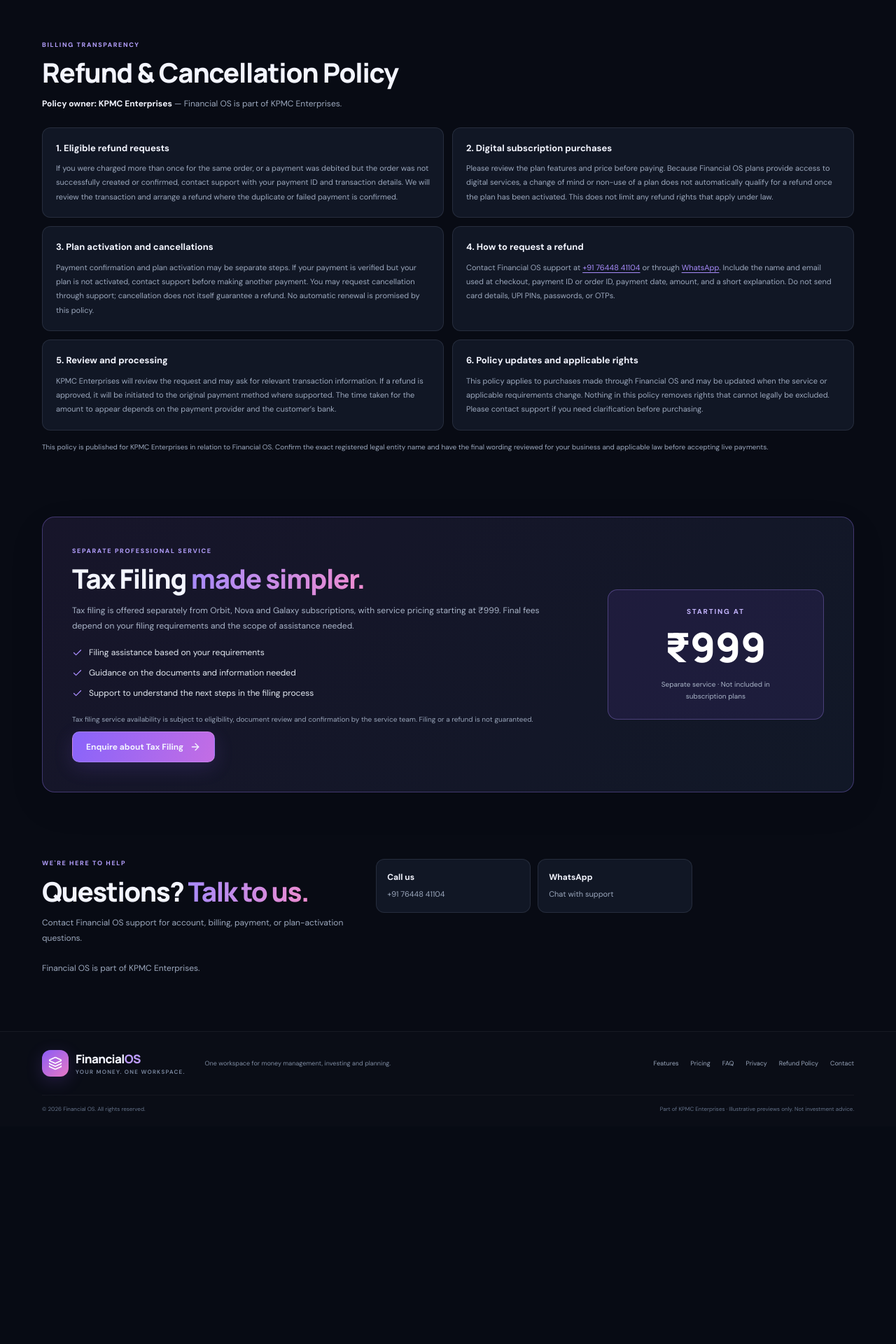
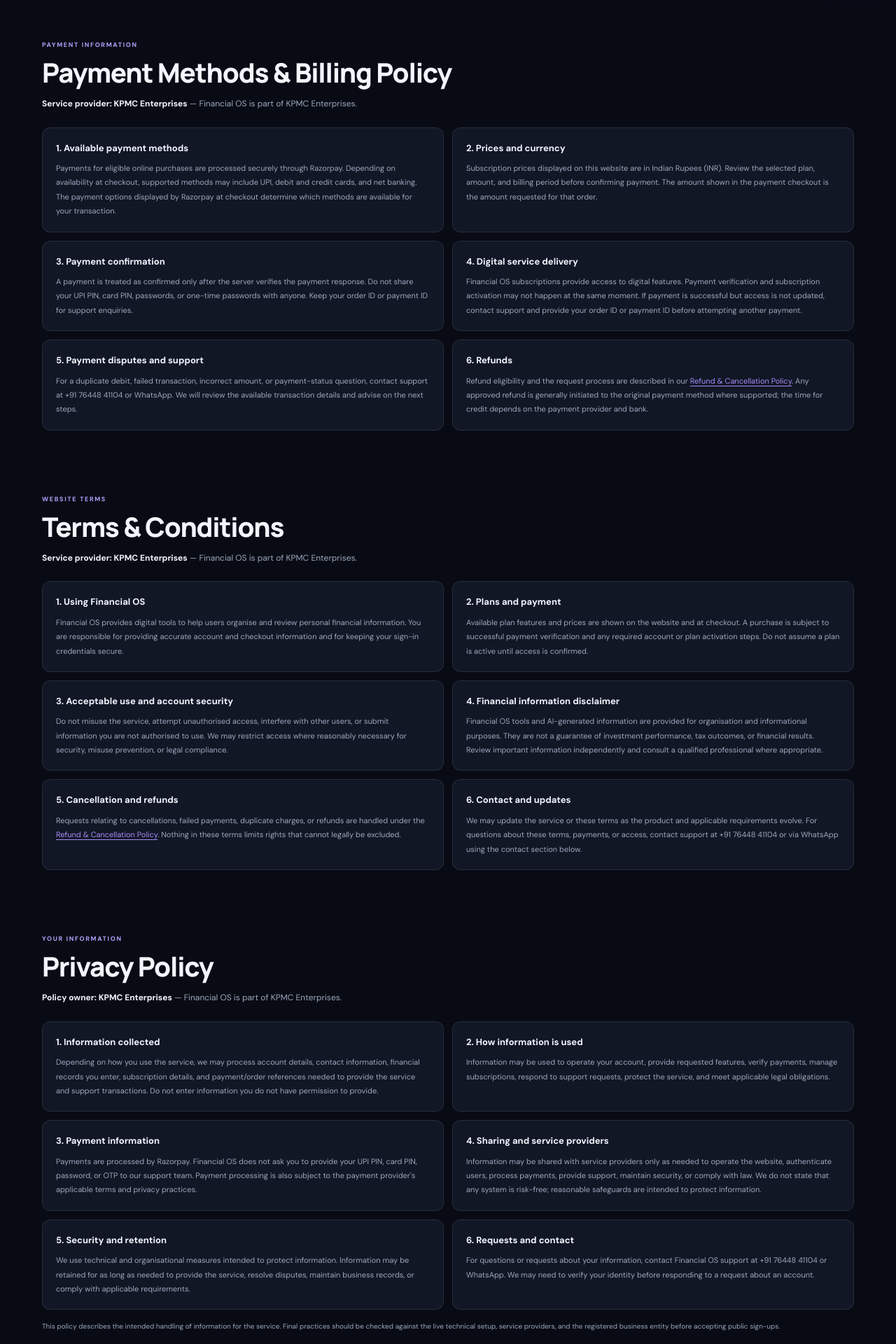
Before and after one commit to siinghniibandhan-wq/ai-finance-trading-os, a React (Vite) app in the folder frontend/: page / in a window 1280 px wide. Shown: the part 5260-7180 px from the top of the page at 70% size. Before the commit the page ends 6869 px from the top, so only its background shows below. Built offline with nearby package versions, Linux system fonts and the light colour scheme; no server answers.

Commit message:
Add Razorpay payment and website policy sections

```diff
--- a/frontend/src/LandingPage.jsx
+++ b/frontend/src/LandingPage.jsx
@@ -155,6 +155,49 @@ export default function LandingPage() {
       <section className="fos-faq-section fos-container" id="faq"><div className="fos-section-head"><div><div className="fos-eyebrow">GOOD QUESTIONS</div><h2>Know before<br/><span>you get started.</span></h2></div><p>Some capabilities and subscription rules are still being built. We aim to make the details clear before you purchase.</p></div><div className="fos-faq-list">{faqs.map(([q,a],i)=><article className={`fos-faq-item ${faqOpen===i?"open":""}`} key={q}><button onClick={()=>setFaqOpen(faqOpen===i?-1:i)}><span>{q}</span><ChevronDown size={19}/></button>{faqOpen===i&&<p>{a}</p>}</article>)}</div></section>
 
       <section className="fos-final-cta fos-container"><div className="fos-final-glow"/><div className="fos-eyebrow">YOUR NEXT STEP STARTS HERE</div><h2>Make room for a clearer<br/><span>financial future.</span></h2><p>Bring your money, investments and plans into one connected workspace.</p><button className="fos-cta" onClick={goApp}>Create your account <ArrowRight size={18}/></button><small>Secure checkout is available for monthly plans. Plan activation may require support confirmation.</small></section>
+      <section className="fos-refund-section fos-container" id="payment-policy">
+        <div className="fos-eyebrow">PAYMENT INFORMATION</div>
+        <h2>Payment Methods &amp; Billing Policy</h2>
+        <p className="fos-refund-owner"><strong>Service provider: KPMC Enterprises</strong> — Financial OS is part of KPMC Enterprises.</p>
+        <div className="fos-refund-grid">
+          <article><h3>1. Available payment methods</h3><p>Payments for eligible online purchases are processed securely through Razorpay. Depending on availability at checkout, supported methods may include UPI, debit and credit cards, and net banking. The payment options displayed by Razorpay at checkout determine which methods are available for your transaction.</p></article>
+          <article><h3>2. Prices and currency</h3><p>Subscription prices displayed on this website are in Indian Rupees (INR). Review the selected plan, amount, and billing period before confirming payment. The amount shown in the payment checkout is the amount requested for that order.</p></article>
+          <article><h3>3. Payment confirmation</h3><p>A payment is treated as confirmed only after the server verifies the payment response. Do not share your UPI PIN, card PIN, passwords, or one-time passwords with anyone. Keep your order ID or payment ID for support enquiries.</p></article>
+          <article><h3>4. Digital service delivery</h3><p>Financial OS subscriptions provide access to digital features. Payment verification and subscription activation may not happen at the same moment. If payment is successful but access is not updated, contact support and provide your order ID or payment ID before attempting another payment.</p></article>
+          <article><h3>5. Payment disputes and support</h3><p>For a duplicate debit, failed transaction, incorrect amount, or payment-status question, contact support at +91 76448 41104 or WhatsApp. We will review the available transaction details and advise on the next steps.</p></article>
+          <article><h3>6. Refunds</h3><p>Refund eligibility and the request process are described in our <a href="#refund-policy">Refund &amp; Cancellation Policy</a>. Any approved refund is generally initiated to the original payment method where supported; the time for credit depends on the payment provider and bank.</p></article>
+        </div>
+      </section>
+
+      <section className="fos-refund-section fos-container" id="terms">
+        <div className="fos-eyebrow">WEBSITE TERMS</div>
+        <h2>Terms &amp; Conditions</h2>
+        <p className="fos-refund-owner"><strong>Service provider: KPMC Enterprises</strong> — Financial OS is part of KPMC Enterprises.</p>
+        <div className="fos-refund-grid">
+          <article><h3>1. Using Financial OS</h3><p>Financial OS provides digital tools to help users organise and review personal financial information. You are responsible for providing accurate account and checkout information and for keeping your sign-in credentials secure.</p></article>
+          <article><h3>2. Plans and payment</h3><p>Available plan features and prices are shown on the website and at checkout. A purchase is subject to successful payment verification and any required account or plan activation steps. Do not assume a plan is active until access is confirmed.</p></article>
+          <article><h3>3. Acceptable use and account security</h3><p>Do not misuse the service, attempt unauthorised access, interfere with other users, or submit information you are not authorised to use. We may restrict access where reasonably necessary for security, misuse prevention, or legal compliance.</p></article>
+          <article><h3>4. Financial information disclaimer</h3><p>Financial OS tools and AI-generated information are provided for organisation and informational purposes. They are not a guarantee of investment performance, tax outcomes, or financial results. Review important information independently and consult a qualified professional where appropriate.</p></article>
+          <article><h3>5. Cancellation and refunds</h3><p>Requests relating to cancellations, failed payments, duplicate charges, or refunds are handled under the <a href="#refund-policy">Refund &amp; Cancellation Policy</a>. Nothing in these terms limits rights that cannot legally be excluded.</p></article>
+          <article><h3>6. Contact and updates</h3><p>We may update the service or these terms as the product and applicable requirements evolve. For questions about these terms, payments, or access, contact support at +91 76448 41104 or via WhatsApp using the contact section below.</p></article>
+        </div>
+      </section>
+
+      <section className="fos-refund-section fos-container" id="privacy-policy">
+        <div className="fos-eyebrow">YOUR INFORMATION</div>
+        <h2>Privacy Policy</h2>
+        <p className="fos-refund-owner"><strong>Policy owner: KPMC Enterprises</strong> — Financial OS is part of KPMC Enterprises.</p>
+        <div className="fos-refund-grid">
+          <article><h3>1. Information collected</h3><p>Depending on how you use the service, we may process account details, contact information, financial records you enter, subscription details, and payment/order references needed to provide the service and support transactions. Do not enter information you do not have permission to provide.</p></article>
+          <article><h3>2. How information is used</h3><p>Information may be used to operate your account, provide requested features, verify payments, manage subscriptions, respond to support requests, protect the service, and meet applicable legal obligations.</p></article>
+          <article><h3>3. Payment information</h3><p>Payments are processed by Razorpay. Financial OS does not ask you to provide your UPI PIN, card PIN, password, or OTP to our support team. Payment processing is also subject to the payment provider's applicable terms and privacy practices.</p></article>
+          <article><h3>4. Sharing and service providers</h3><p>Information may be shared with service providers only as needed to operate the website, authenticate users, process payments, provide support, maintain security, or comply with law. We do not state that any system is risk-free; reasonable safeguards are intended to protect information.</p></article>
+          <article><h3>5. Security and retention</h3><p>We use technical and organisational measures intended to protect information. Information may be retained for as long as needed to provide the service, resolve disputes, maintain business records, or comply with applicable requirements.</p></article>
+          <article><h3>6. Requests and contact</h3><p>For questions or requests about your information, contact Financial OS support at +91 76448 41104 or WhatsApp. We may need to verify your identity before responding to a request about an account.</p></article>
+        </div>
+        <p className="fos-refund-disclaimer">This policy describes the intended handling of information for the service. Final practices should be checked against the live technical setup, service providers, and the registered business entity before accepting public sign-ups.</p>
+      </section>
+
       <section className="fos-refund-section fos-container" id="refund-policy">
         <div className="fos-eyebrow">BILLING TRANSPARENCY</div>
         <h2>Refund &amp; Cancellation Policy</h2>
@@ -206,6 +249,6 @@ export default function LandingPage() {
         <small className="fos-checkout-legal">By continuing, you agree to contact support for subscription activation or payment issues. Payments are processed by Razorpay.</small>
       </section>
     </div>}
-    <footer className="fos-footer"><div className="fos-container fos-footer-main"><a className="fos-brand" href="#top"><span className="fos-brand-mark"><Layers3 size={20}/></span><span>Financial<span className="fos-brand-accent">OS</span><small>YOUR MONEY. ONE WORKSPACE.</small></span></a><p>One workspace for money management, investing and planning.</p><div className="fos-footer-links"><a href="#features">Features</a><a href="#plans">Pricing</a><a href="#faq">FAQ</a><a href="#privacy">Privacy</a><a href="#refund-policy">Refund Policy</a><a href="#contact">Contact</a></div></div><div className="fos-container fos-footer-bottom"><span>© {new Date().getFullYear()} Financial OS. All rights reserved.</span><span>Part of KPMC Enterprises · Illustrative previews only. Not investment advice.</span></div></footer>
+    <footer className="fos-footer"><div className="fos-container fos-footer-main"><a className="fos-brand" href="#top"><span className="fos-brand-mark"><Layers3 size={20}/></span><span>Financial<span className="fos-brand-accent">OS</span><small>YOUR MONEY. ONE WORKSPACE.</small></span></a><p>One workspace for money management, investing and planning.</p><div className="fos-footer-links"><a href="#features">Features</a><a href="#plans">Pricing</a><a href="#faq">FAQ</a><a href="#privacy-policy">Privacy Policy</a><a href="#terms">Terms &amp; Conditions</a><a href="#payment-policy">Payment Policy</a><a href="#refund-policy">Refund Policy</a><a href="#contact">Contact</a></div></div><div className="fos-container fos-footer-bottom"><span>© {new Date().getFullYear()} Financial OS. All rights reserved.</span><span>Part of KPMC Enterprises · Illustrative previews only. Not investment advice.</span></div></footer>
   </div>;
 }
```
